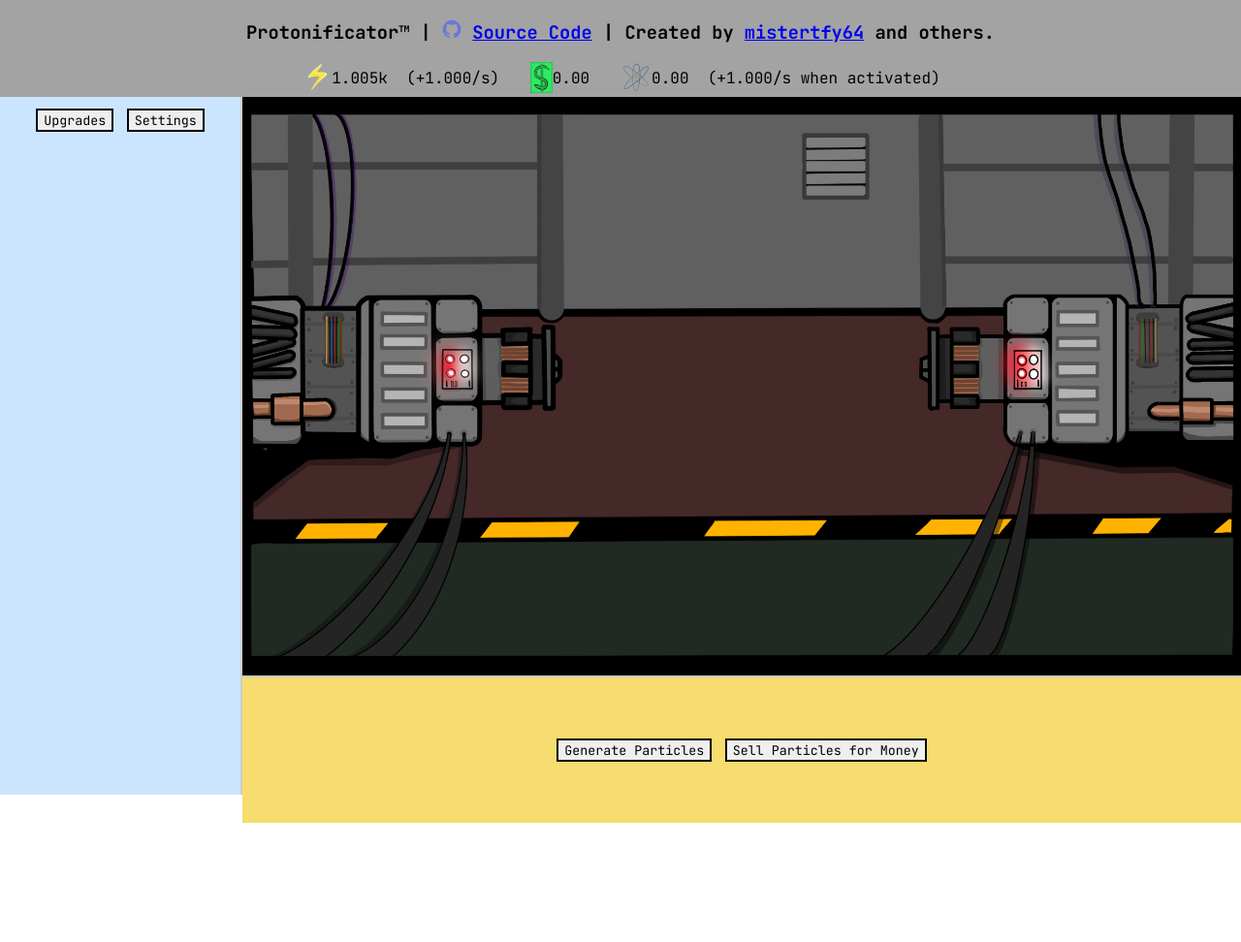
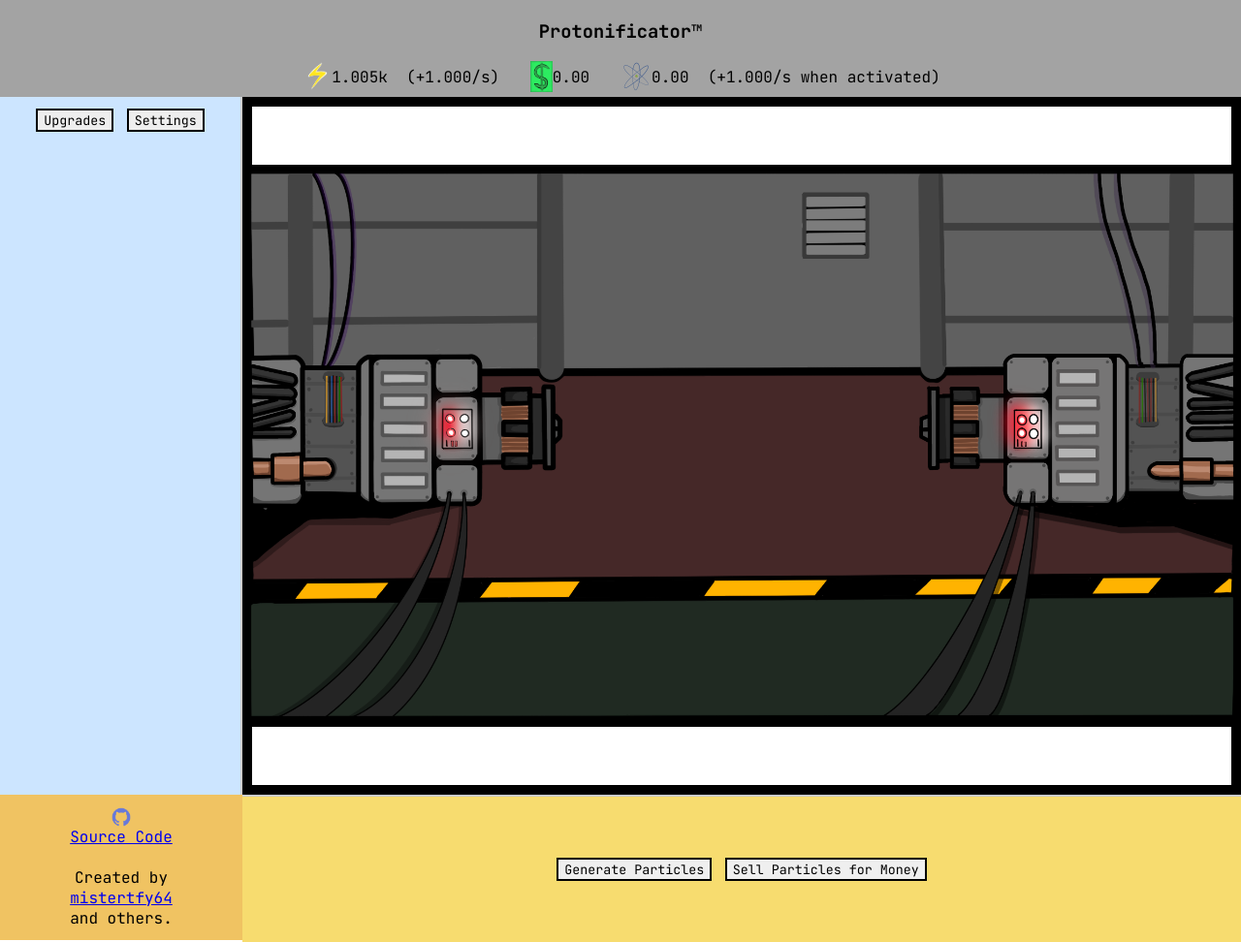
Before and after one commit to mistertfy64/ProjectProtonificator, a plain HTML site: page index.html in a window 1280 px wide. Shown: the whole page at 97% size. Before the commit the page ends 849 px from the top, so only its background shows below. Drawn offline with nearby package versions, Linux system fonts and the light colour scheme.

Commit message:
change: moved credits down somewhere to fill unoccupied space

```diff
--- a/css/index.css
+++ b/css/index.css
@@ -16,7 +16,7 @@
 	grid-template-areas:
 		"banner banner"
 		"upgrade animation"
-		"upgrade control";
+		"credits control";
 	height: 100%;
 	width: 100%;
 }
@@ -191,3 +191,12 @@
 	width: 80vw;
 	z-index: -99;
 }
+
+.credits {
+	display: flex;
+	justify-content: center;
+	align-items: center;
+	flex-direction: column;
+	background-color: #e9a514aa;
+	grid-area: credits;
+}
--- a/index.html
+++ b/index.html
@@ -18,7 +18,7 @@
       <!-- <img id="overheadPanelBackground" src="./assets/images/overheadPanel.png"> -->
       <div class="nameAndCredit">
         <!--game name-->
-        <h3 style="position: relative; z-index: 1;">Protonificator™ | <img src="./assets/images/github.png" width="auto" height="20"> <a href="https://github.com/mistertfy64/ProjectProtonificator">Source Code</a> | Created by <a href="https://mistertfy64.com">mistertfy64</a> and others.</h3>
+        <h3 style="position: relative; z-index: 1;">Protonificator™ </h3>
       </div>
 
       <!--currency display-->
@@ -126,6 +126,11 @@
       </div>
     </div>
 
+    <!-- credits -->
+    <div class="credits">
+      <img src="./assets/images/github.png" width="auto" height="20"> <a href="https://github.com/mistertfy64/ProjectProtonificator">Source Code</a> <br> Created by <a href="https://mistertfy64.com">mistertfy64</a> and others.</h3>
+    </div>
+
     <!-- <div>
       <img class="display-image" title="display panel" src="./assets/images/Overview_Pane.png" width=1000 height=562.5>
       <img class="display-image" title="dark shadow" src="./assets/images/dark.png" width=1000 height=562.5>
```
